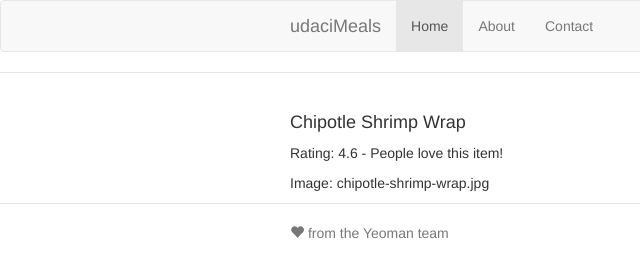
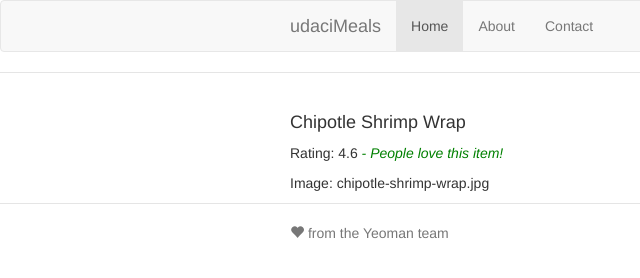
Before and after one commit to richardkalehoff/FEF-Angular-script-project, a website: page app/index.html in a window 1280 px wide. Shown: the full height of the page, 0-640 px from the left. Drawn offline with nearby package versions, Linux system fonts and the light colour scheme; files that its build step writes are made by us from their sources.

Commit message:
swap ng-if for ng-class

```diff
--- a/app/styles/main.css
+++ b/app/styles/main.css
@@ -81,3 +81,8 @@ body {
     border-bottom: 0;
   }
 }
+
+.highlight {
+  color: green;
+  font-style: italic;
+}
--- a/app/views/menu.html
+++ b/app/views/menu.html
@@ -2,7 +2,7 @@
   <div class="items-container">
     <div class="col-md-4">
       <h4>{{menu.name}}</h4>
-      <p>Rating: {{menu.rating}} <span ng-if="menu.rating > 4.0"> - People love this item!</span></p>
+      <p>Rating: {{menu.rating}} <span ng-class="{highlight: menu.rating > 4.5}"> - People love this item!</span></p>
       <p>Image: {{menu.img}}</p>
     </div>
   </div>
```
